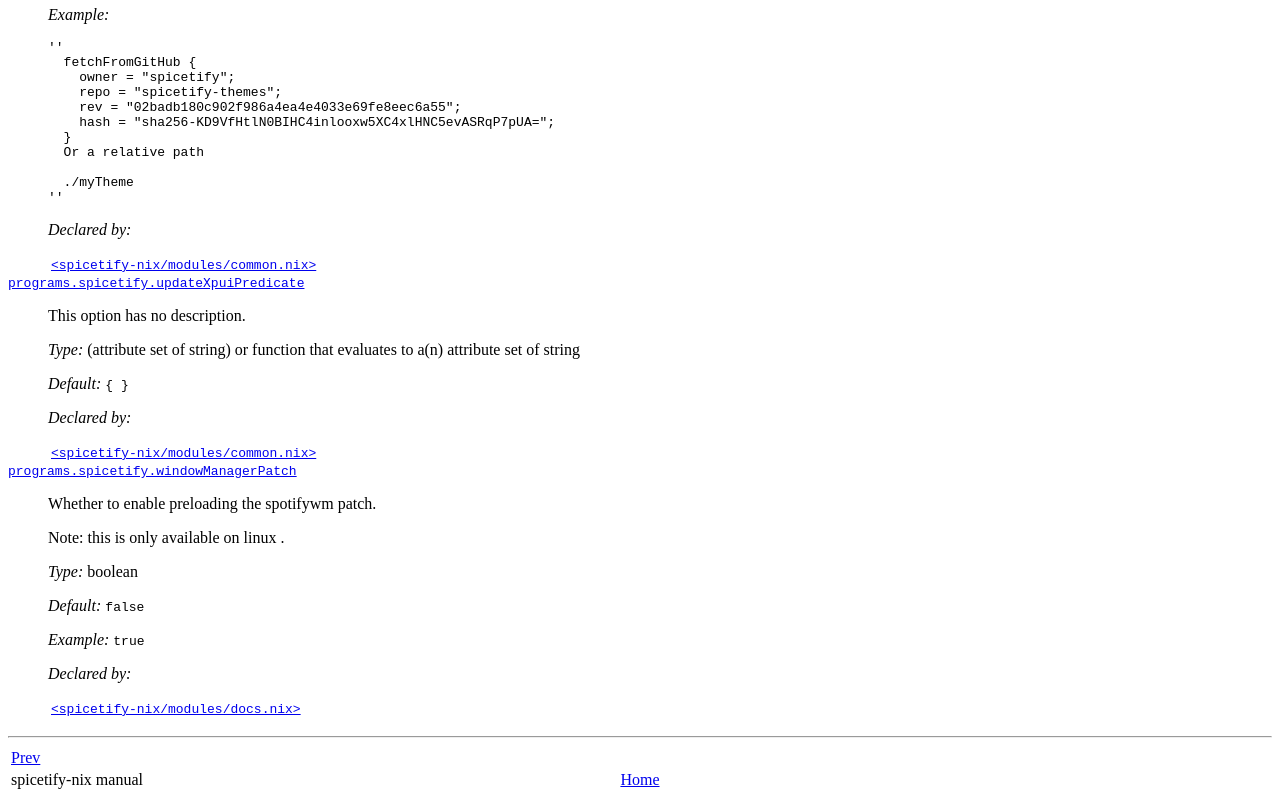
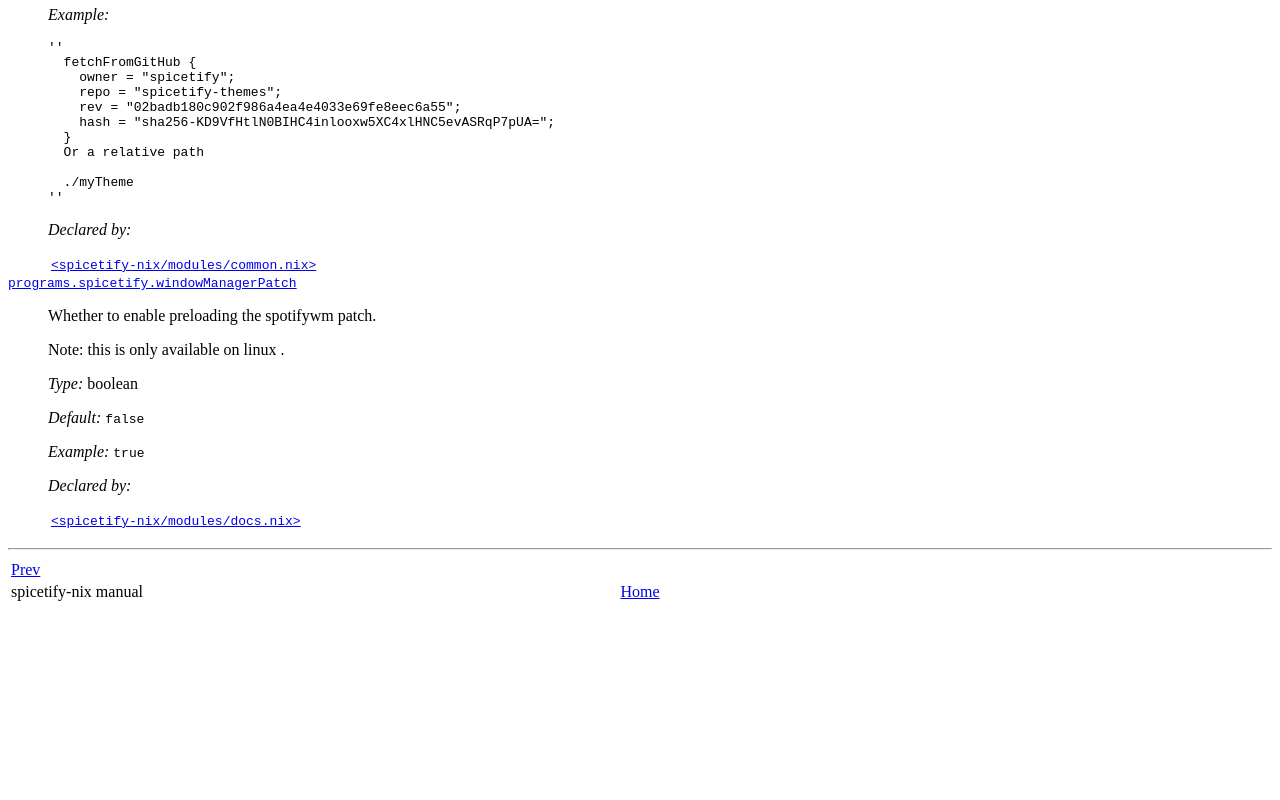
Before and after one commit to Gerg-L/spicetify-nix, a plain HTML site: page options.html in a window 1280 px wide. Shown: the part 6517-7317 px from the top of the page. After the commit the page ends 7129 px from the top, so only its background shows below. Drawn offline with Linux system fonts and the light colour scheme.

Commit message:
deploy: 862ecb0c7dd2f77e145a81dfc10eb386449975fb

```diff
--- a/options.html
+++ b/options.html
@@ -811,30 +811,6 @@ path in the Nix store</p>
 </dd>
 <dt>
  <span class="term">
- <a id="opt-programs.spicetify.updateXpuiPredicate"></a><a class="term" href="options.html#opt-programs.spicetify.updateXpuiPredicate"><code class="option">programs.spicetify.updateXpuiPredicate</code>
-  </a>
- </span>
-</dt>
-<dd>
-<p>This option has no description.</p>
-
-<p><span class="emphasis"><em>Type:</em></span>
-(attribute set of string) or function that evaluates to a(n) attribute set of string</p>
-
-<p><span class="emphasis"><em>Default:</em></span>
-<code class="literal">{ }</code></p>
-
-<p><span class="emphasis"><em>Declared by:</em></span></p>
-<table border="0" summary="Simple list" class="simplelist">
-<tr><td>
-<code class="filename"><a class="filename"  href="https://github.com/Gerg-L/spicetify-nix/blob/master/modules/common.nix" target="_top">
-&lt;spicetify-nix/modules/common.nix&gt;
-</a></code>
-</td></tr>
-</table>
-</dd>
-<dt>
- <span class="term">
  <a id="opt-programs.spicetify.windowManagerPatch"></a><a class="term" href="options.html#opt-programs.spicetify.windowManagerPatch"><code class="option">programs.spicetify.windowManagerPatch</code>
   </a>
  </span>
```
Also changed, not shown: 1 other file.
